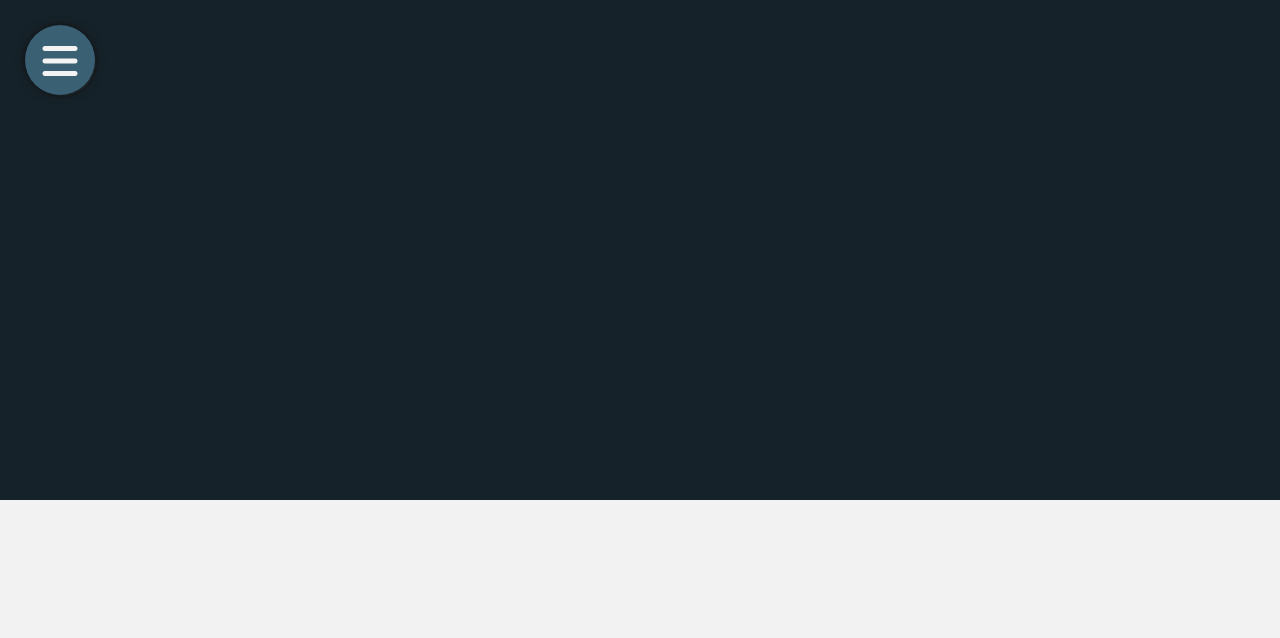
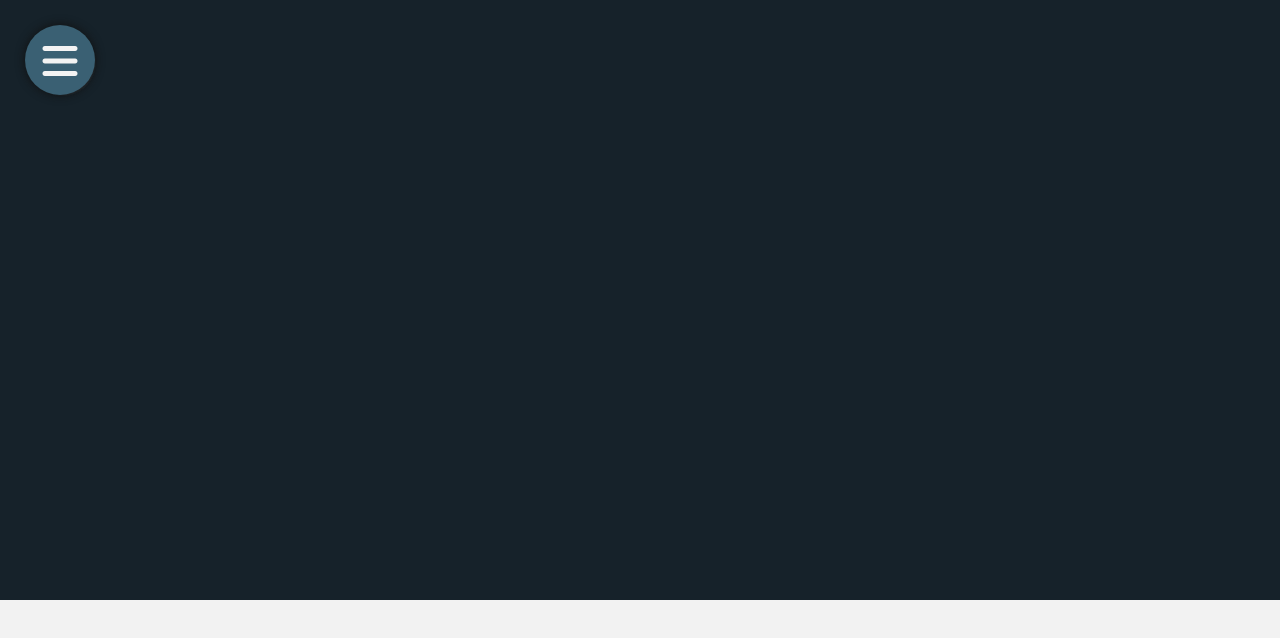
Before and after one commit to GrzegorzJarosz/myMenus, a plain HTML site: page index.html in a window 1280 px wide. Drawn offline with Linux system fonts and the light colour scheme.

Commit message:
more for section size

```diff
--- a/css/styles.css
+++ b/css/styles.css
@@ -57,4 +57,4 @@ body {
 .pop-circles {
   background-color: #16222A;
   color: #f3f3f3;
-  min-height: 500px; }
+  min-height: 600px; }
```
